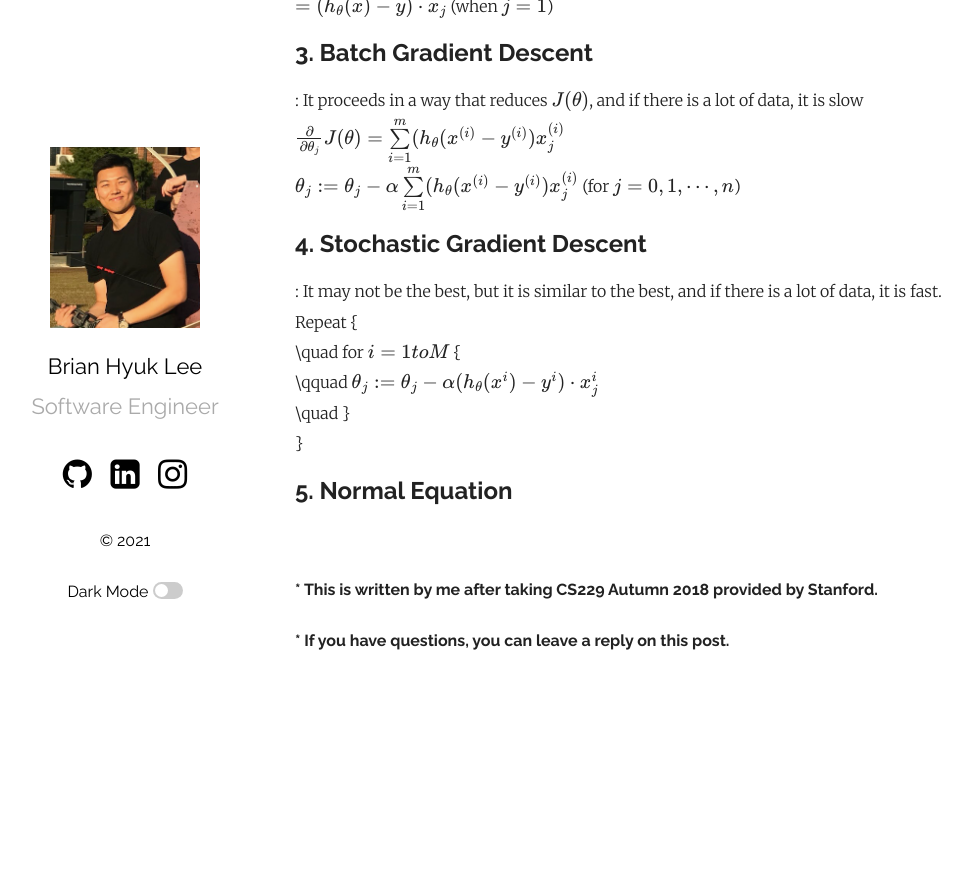
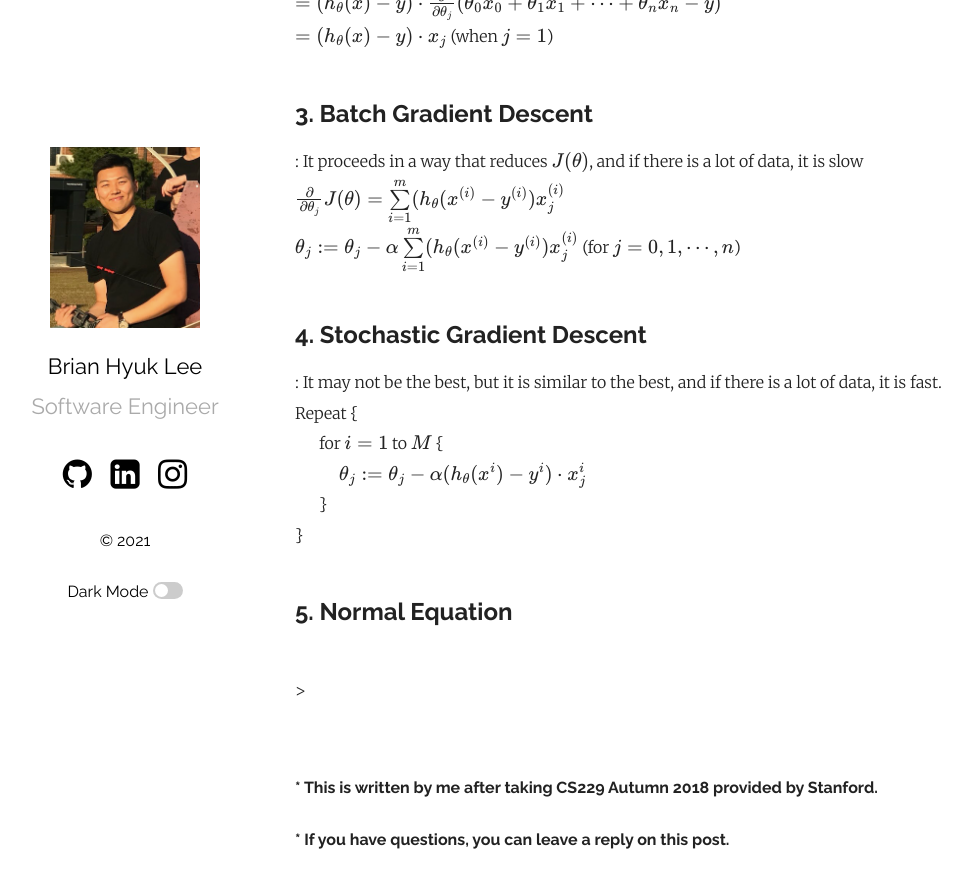
Before and after one commit to dlgur1994/dlgur1994.github.io, a Jekyll site: the page built from _posts/2021-04-06-CS229-Lecture2.md, in a window 1280 px wide and 900 px high, scrolled down 1066 px. Shown: the top 888 px of the window, without its empty margins (60-1032 px from the left). Built offline with Jekyll 4.4.1, drawn with Linux system fonts in a browser that asks for light colours; formulas are drawn with MathJax 3; comment, search, counter and statistics services are not loaded; before the commit the page ends 1768 px from its top, so only the background shows below that.

Commit message:
CS229 lecture2 ing 21/04/20

```diff
--- a/_posts/2021-04-06-CS229-Lecture2.md
+++ b/_posts/2021-04-06-CS229-Lecture2.md
@@ -19,7 +19,7 @@ Choose $${\theta}$$st $$h(x) \approx y$$ for trianing example
 $$h_{\theta}(x)=h(x)$$
 find $${\theta}$$ which miniminzes $$(h_{\theta}(x)-y)^2$$
 $$J({\theta}) = {1 \over z}\sum\limits_{i=1}^m(h_{\theta}(x)-y)^2$$
-
+<br/>
 
 ## 2. Gradient Descent
 $${\theta} \, (say \, {\theta} = \overrightarrow{0})$$
@@ -29,25 +29,26 @@ $${\partial \over \partial \theta_{j}} J(\theta) = {\partial \over \partial \the
 $$= 2 \times {1 \over 2} (h_{\theta}(x) - y) \cdot {\partial \over \partial \theta_{j}} (h_{\theta}(x) - y)$$
 $$= (h_{\theta}(x) - y) \cdot {\partial \over \partial \theta_{j}} (\theta_{0}x_{0} + \theta_{1}x_{1} + \cdots + \theta_{n}x_{n} - y)$$
 $$= (h_{\theta}(x) - y) \cdot x_{j}$$ (when $$j=1$$)
-
+<br/>
 
 ## 3. Batch Gradient Descent
 : It proceeds in a way that reduces $$J(\theta)$$, and if there is a lot of data, it is slow
 $${\partial \over \partial \theta_{j}} J(\theta) = \sum \limits_{i=1}^m (h_{\theta}(x^{(i)}-y^{(i)}) x_{j}^{(i)}$$
 $$\theta_{j} := \theta_{j} - \alpha \sum \limits_{i=1}^m (h_{\theta}(x^{(i)}-y^{(i)}) x_{j}^{(i)}$$ (for $$j = 0,1, \cdots , n$$)
-
+<br/>
 
 ## 4. Stochastic Gradient Descent
 : It may not be the best, but it is similar to the best, and if there is a lot of data, it is fast.
 Repeat {
-\quad for $$i = 1 to M$$ {
-\qquad $$\theta_{j} := \theta_{j} - \alpha (h_{\theta}(x^{i}) - y^{i}) \cdot x_{j}^{i}$$
-\quad }
+$$\quad$$ for $$i = 1$$ to $$M$$ {
+$$\qquad$$ $$\theta_{j} := \theta_{j} - \alpha (h_{\theta}(x^{i}) - y^{i}) \cdot x_{j}^{i}$$
+$$\quad$$ }
 }
-
+<br/>
 
 ## 5. Normal Equation
 
+<br>>
 
 <br/>
 #### * This is written by me after taking CS229 Autumn 2018 provided by Stanford.
```
